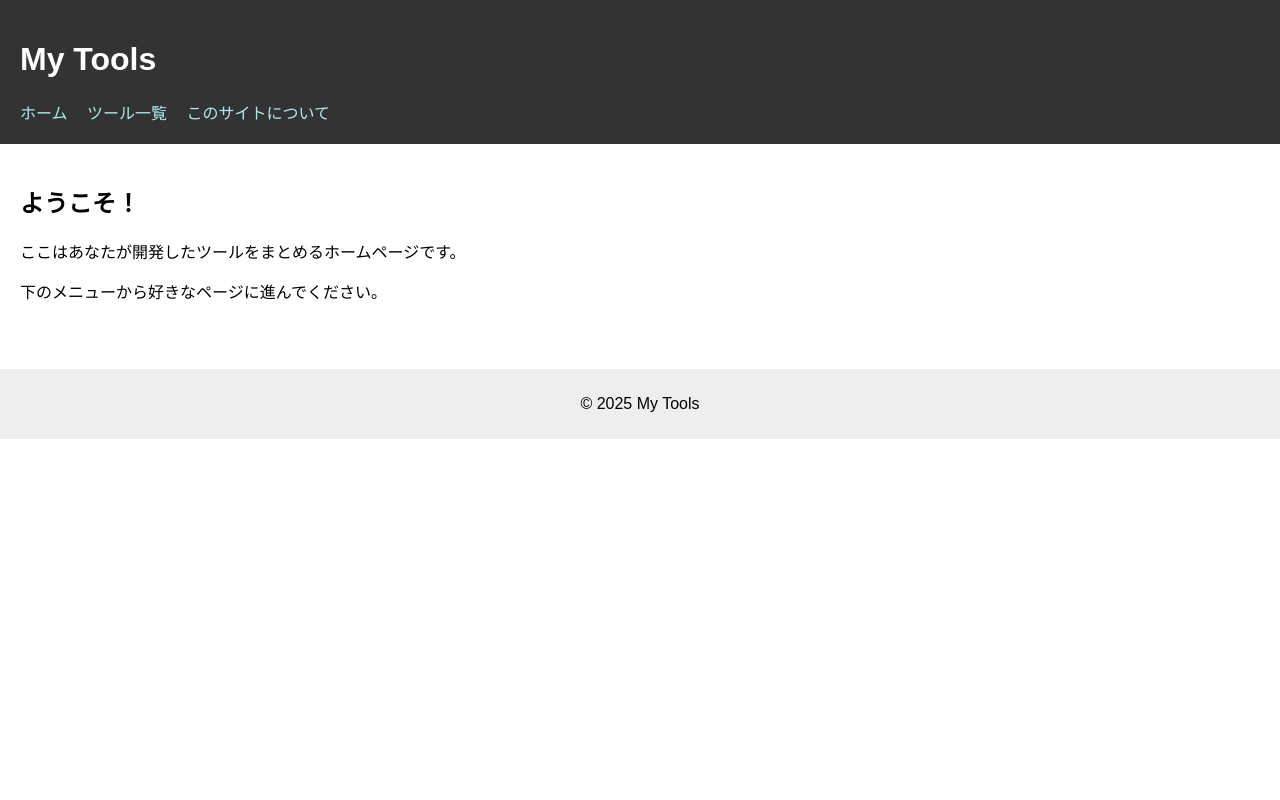
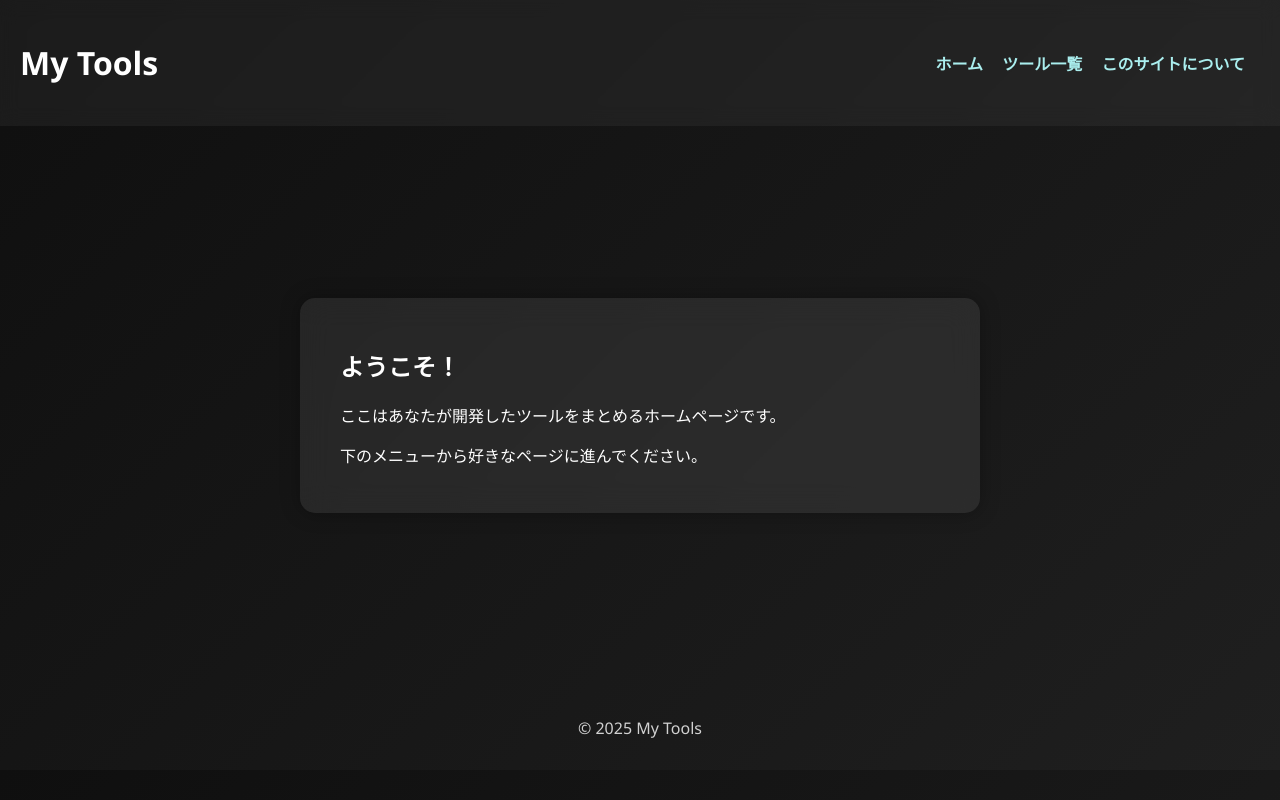
Before and after one commit to shimasuke07-code/shimasuke.tools, a plain HTML site: page index.html in a window 1280 px wide. Drawn offline with Linux system fonts and the light colour scheme.

Commit message:
Update style.css

```diff
--- a/style.css
+++ b/style.css
@@ -1,28 +1,67 @@
+/* --- 全体 --- */
 body {
-  font-family: sans-serif;
   margin: 0;
-  padding: 0;
+  font-family: 'Segoe UI', sans-serif;
+  background: linear-gradient(135deg, #0f0f0f, #1f1f1f);
+  color: white;
 }
 
+/* --- ヘッダー --- */
 header {
-  background: #333;
-  color: white;
+  background: rgba(255, 255, 255, 0.05);
+  backdrop-filter: blur(10px);
   padding: 20px;
+  display: flex;
+  justify-content: space-between;
+  align-items: center;
 }
 
 nav a {
   color: #aee;
   margin-right: 15px;
   text-decoration: none;
+  font-weight: 600;
 }
 
-main {
-  padding: 20px;
+nav a:hover {
+  color: #7cf;
 }
 
+/* --- メインエリア（中央） --- */
+.center-area {
+  height: 70vh;
+  display: flex;
+  justify-content: center;
+  align-items: center;
+}
+
+/* --- カード（ツールや文章を載せる箱） --- */
+.card {
+  background: rgba(255, 255, 255, 0.08);
+  backdrop-filter: blur(15px);
+  padding: 30px 40px;
+  border-radius: 15px;
+  width: 70%;
+  max-width: 600px;
+  animation: fadeIn 0.8s ease;
+  box-shadow: 0 0 20px rgba(0,0,0,0.3);
+}
+
+/* --- フッター --- */
 footer {
-  background: #eee;
   text-align: center;
-  padding: 10px;
-  margin-top: 30px;
+  padding: 15px;
+  opacity: 0.8;
 }
+
+/* --- アニメーション --- */
+@keyframes fadeIn {
+  from {
+    opacity: 0;
+    transform: translateY(15px);
+  }
+  to {
+    opacity: 1;
+    transform: translateY(0);
+  }
+}
```
